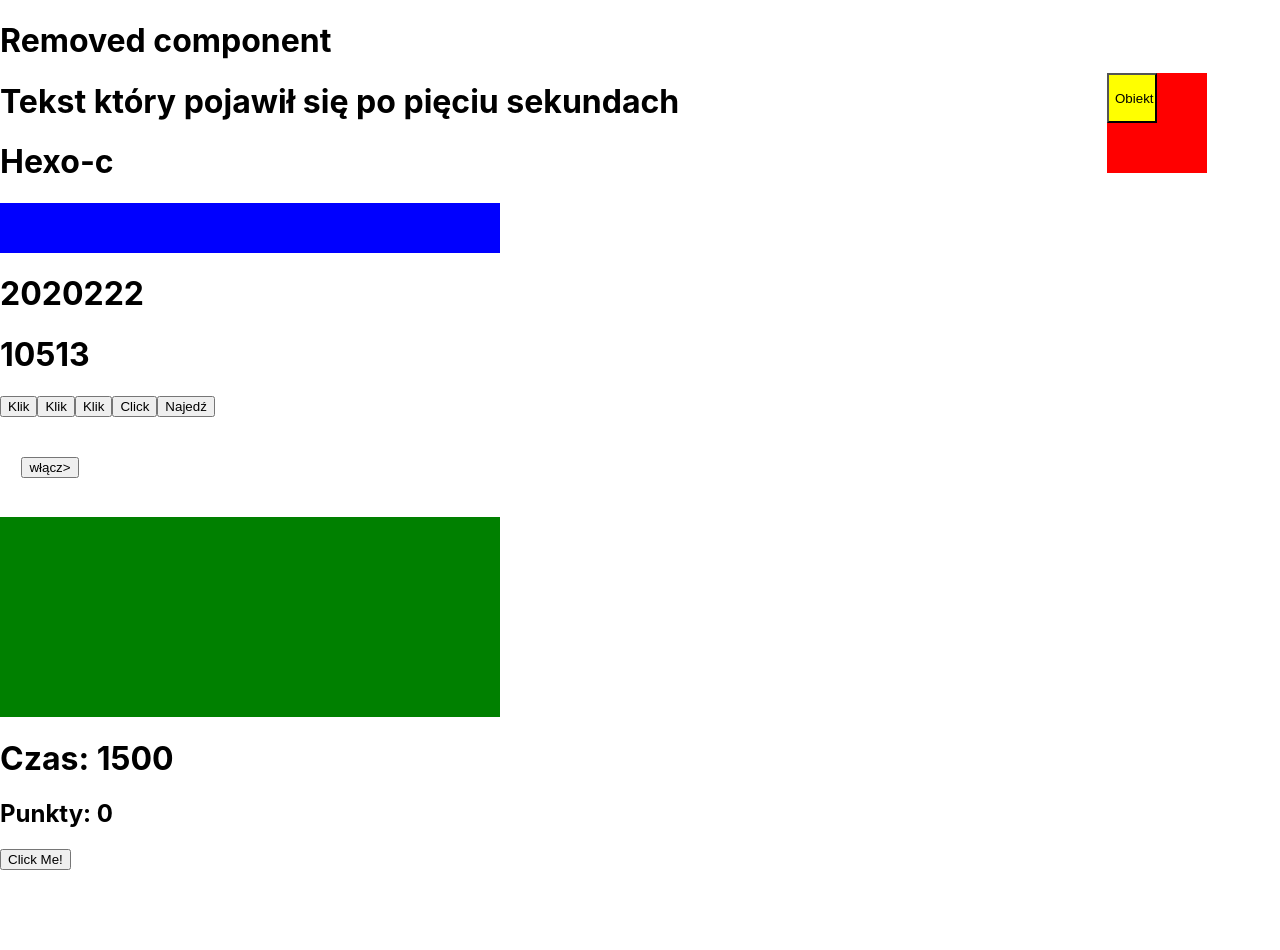
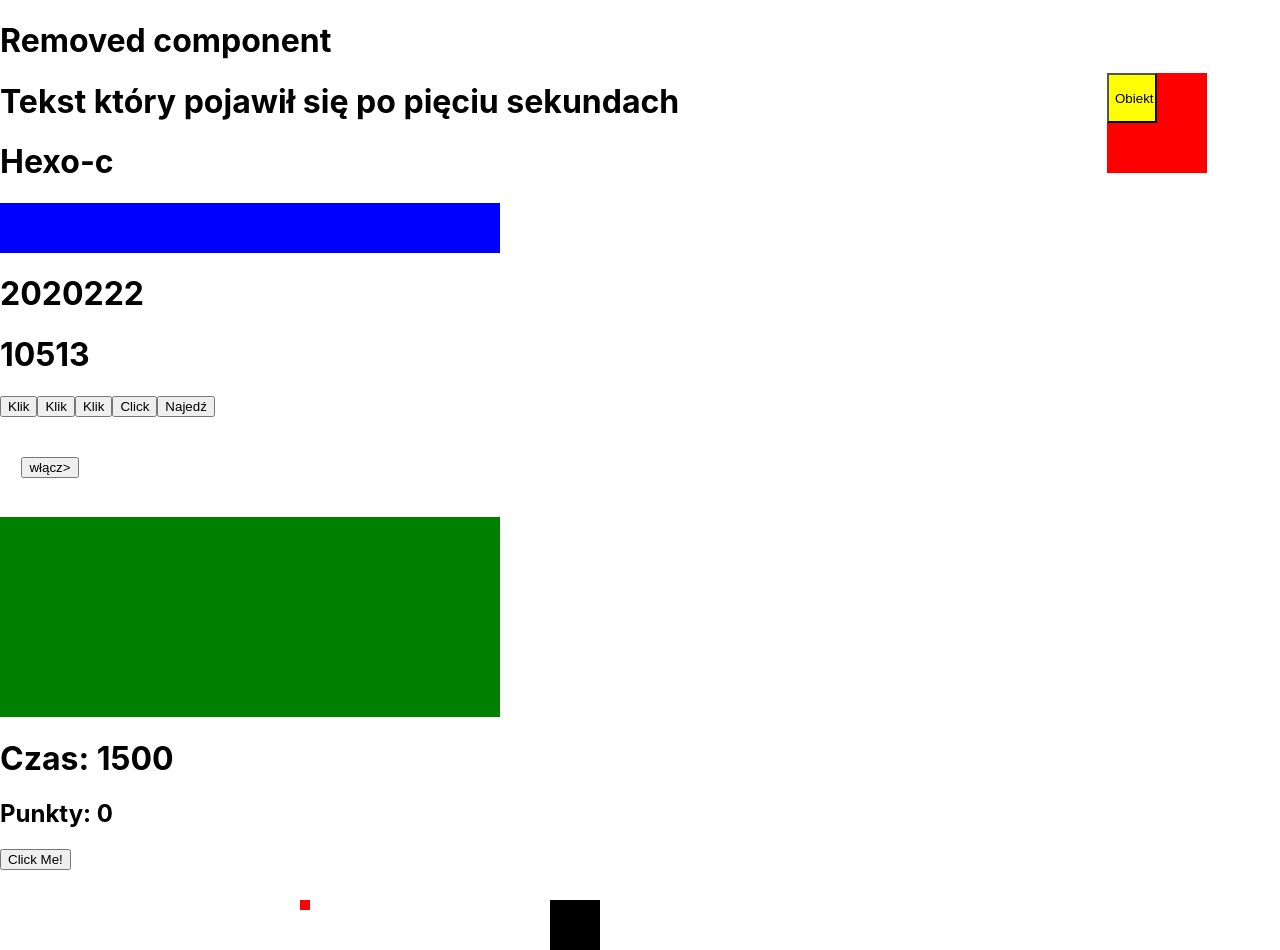
Before and after one commit to MMarek/zadania_11, a React (Create React App) app: page /#/ in a window 1280 px wide. Before the commit the page ends 870 px from the top, so only its background shows below. Built offline with nearby package versions, Linux system fonts and the light colour scheme.

Commit message:
two boxes

```diff
--- a/src/components/home.js
+++ b/src/components/home.js
@@ -13,6 +13,7 @@ import Task10 from './task10';
 import Task12 from './task12';
 import Task13 from './task13';
 import Task14 from './task14';
+import Task15 from './task15';
 
 class Home extends Component {
 
@@ -33,6 +34,7 @@ class Home extends Component {
                 <Task12/>
                 <Task13/>
                 <Task14/>
+                <Task15/>
             </>
         )
     }
--- /dev/null
+++ b/src/components/task15.js
@@ -0,0 +1,81 @@
+import React, {Component} from "react";
+
+class Box2 extends Component {
+    state = {
+        on: false,
+        off: false,
+    };
+
+    handleMouseOn = () => {
+        this.setState({
+            on: true
+        });
+        console.log('najazd');
+    };
+
+    handleMouseOff = () => {
+        this.setState({
+            on: false
+        });
+        console.log('zjazd');
+    };
+
+    handleMouseOn1 = () => {
+        this.setState({
+            on: true
+        });
+        console.log('najazd');
+    };
+
+    handleMouseOff1 = () => {
+        this.setState({
+            off: false
+        });
+        console.log('zjazd');
+    };
+
+    render() {
+        const {on} = this.state;
+        // const {off} = this.state;
+
+        let style = {
+            height: on ? '100px' : '10px',
+            width: on ? '100px' : '10px',
+            backgroundColor: on ? 'blue' : 'red',
+            transition: '5s',
+            position: 'absolute',
+            top: '900px',
+            left: '300px'
+
+        };
+
+        let style1 = {
+            height: on ? '200px' : '50px',
+            width: on ? '200px' : '50px',
+            backgroundColor: on ? 'green' : 'black',
+            transition: '3s',
+            position: 'absolute',
+            top: '900px',
+            left: '550px'
+        };
+
+        return (
+            <>
+                 <div style={style}
+                     onMouseEnter={this.handleMouseOn}
+                     onMouseLeave={this.handleMouseOff}>
+                 </div>
+                 <div style={style1}
+                     onMouseEnter={this.handleMouseOn1}
+                     onMouseLeave={this.handleMouseOff1}>
+                 </div>
+             </>
+        )
+    }
+}
+
+function Task15() {
+    return <Box2/>
+}
+
+export default Task15;
```
Also changed, not shown: src/components/task12.js (+0 -71 lines), 1 other file (tests, documents, lock files or other folders).
